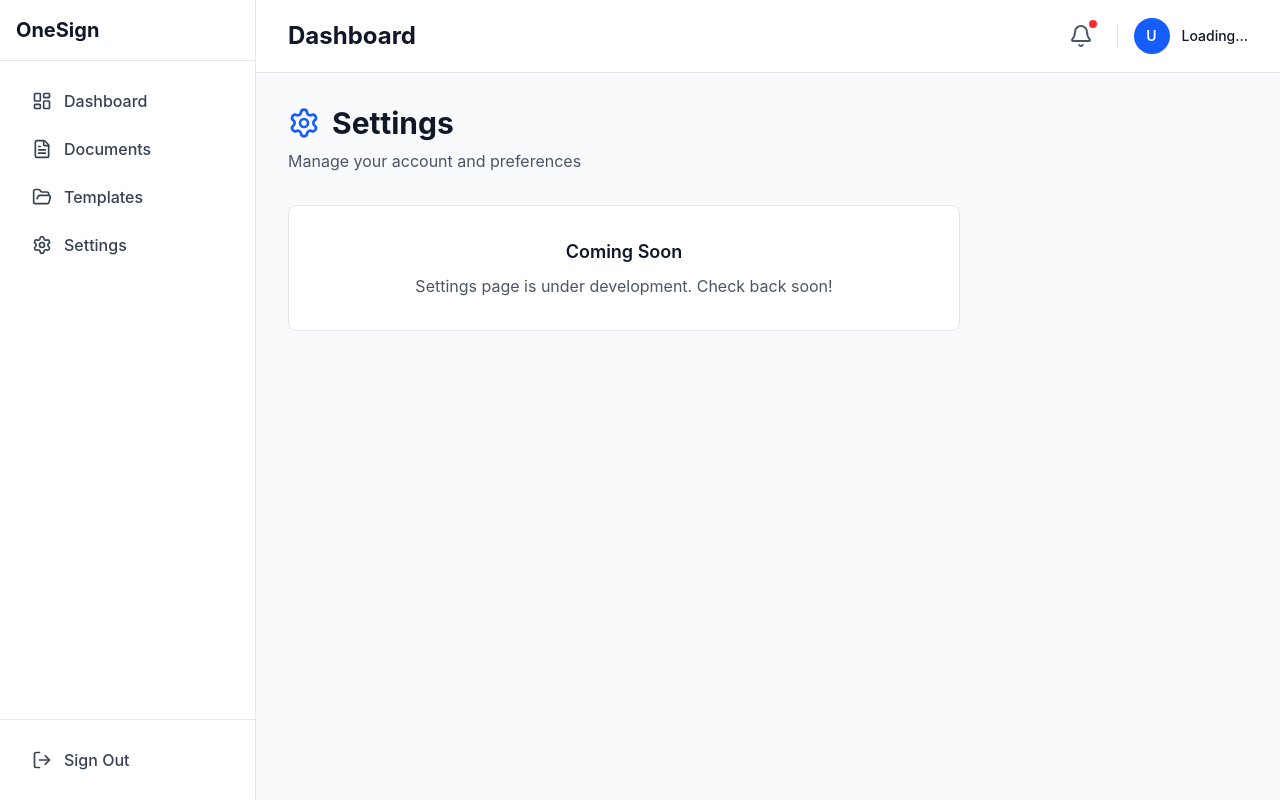
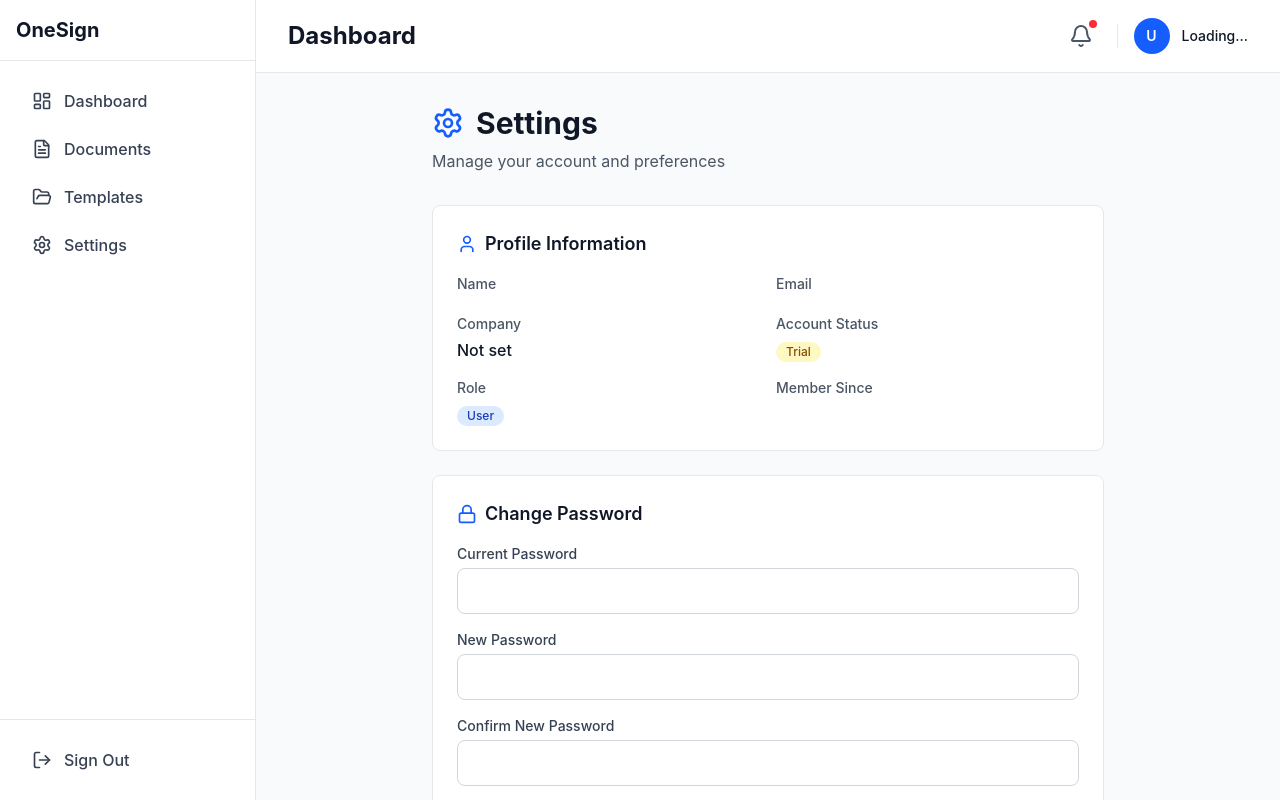
Before and after one commit to moshbari/document-sign-app, a Next.js app: page /dashboard/settings in a window 1280 px wide. Built offline with nearby package versions, Linux system fonts and the light colour scheme; no server answers.

Commit message:
Implement user profile and password change functionality

```diff
--- a/src/app/dashboard/settings/page.tsx
+++ b/src/app/dashboard/settings/page.tsx
@@ -1,10 +1,88 @@
 'use client';
 
-import { Settings as SettingsIcon } from 'lucide-react';
+import { useEffect, useState } from 'react';
+import { Settings as SettingsIcon, User, Lock, Save, Check } from 'lucide-react';
+
+interface UserProfile {
+  id: string;
+  name: string;
+  email: string;
+  role: string;
+  company: string | null;
+  accountStatus: string;
+  createdAt: string;
+}
 
 export default function SettingsPage() {
+  const [user, setUser] = useState<UserProfile | null>(null);
+  const [loading, setLoading] = useState(true);
+
+  // Password change state
+  const [currentPassword, setCurrentPassword] = useState('');
+  const [newPassword, setNewPassword] = useState('');
+  const [confirmPassword, setConfirmPassword] = useState('');
+  const [changingPassword, setChangingPassword] = useState(false);
+  const [passwordMessage, setPasswordMessage] = useState('');
+  const [passwordError, setPasswordError] = useState('');
+
+  useEffect(() => {
+    fetch('/api/auth/me')
+      .then((res) => res.json())
+      .then((data) => {
+        if (data.user) setUser(data.user);
+      })
+      .catch(() => {})
+      .finally(() => setLoading(false));
+  }, []);
+
+  const handleChangePassword = async (e: React.FormEvent) => {
+    e.preventDefault();
+    setPasswordMessage('');
+    setPasswordError('');
+
+    if (newPassword !== confirmPassword) {
+      setPasswordError('New passwords do not match');
+      return;
+    }
+    if (newPassword.length < 8) {
+      setPasswordError('Password must be at least 8 characters');
+      return;
+    }
+
+    setChangingPassword(true);
+    try {
+      const res = await fetch('/api/auth/change-password', {
+        method: 'POST',
+        headers: { 'Content-Type': 'application/json' },
+        body: JSON.stringify({ currentPassword, newPassword }),
+      });
+      const data = await res.json();
+      if (!res.ok) {
+        setPasswordError(data.error || 'Failed to change password');
+      } else {
+        setPasswordMessage('Password changed successfully!');
+        setCurrentPassword('');
+        setNewPassword('');
+        setConfirmPassword('');
+      }
+    } catch {
+      setPasswordError('An error occurred');
+    } finally {
+      setChangingPassword(false);
+    }
+  };
+
+  if (loading) {
+    return (
+      <div className="max-w-2xl mx-auto">
+        <div className="h-12 bg-gray-100 rounded animate-pulse mb-8" />
+        <div className="h-64 bg-gray-100 rounded animate-pulse" />
+      </div>
+    );
+  }
+
   return (
-    <div className="max-w-2xl">
+    <div className="max-w-2xl mx-auto">
       <div className="mb-8">
         <div className="flex items-center gap-3 mb-2">
           <SettingsIcon className="w-8 h-8 text-blue-600" />
@@ -13,13 +91,129 @@ export default function SettingsPage() {
         <p className="text-gray-600">Manage your account and preferences</p>
       </div>
 
-      <div className="bg-white rounded-lg border border-gray-200 p-8 text-center">
-        <h2 className="text-lg font-semibold text-gray-900 mb-2">
-          Coming Soon
-        </h2>
-        <p className="text-gray-600">
-          Settings page is under development. Check back soon!
-        </p>
+      {/* Profile Info */}
+      <div className="bg-white rounded-lg border border-gray-200 p-6 mb-6">
+        <div className="flex items-center gap-2 mb-4">
+          <User className="w-5 h-5 text-blue-600" />
+          <h2 className="text-lg font-semibold text-gray-900">Profile Information</h2>
+        </div>
+
+        <div className="space-y-4">
+          <div className="grid grid-cols-1 sm:grid-cols-2 gap-4">
+            <div>
+              <label className="block text-sm font-medium text-gray-600 mb-1">Name</label>
+              <p className="text-gray-900 font-medium">{user?.name}</p>
+            </div>
+            <div>
+              <label className="block text-sm font-medium text-gray-600 mb-1">Email</label>
+              <p className="text-gray-900 font-medium">{user?.email}</p>
+            </div>
+            <div>
+              <label className="block text-sm font-medium text-gray-600 mb-1">Company</label>
+              <p className="text-gray-900 font-medium">{user?.company || 'Not set'}</p>
+            </div>
+            <div>
+              <label className="block text-sm font-medium text-gray-600 mb-1">Account Status</label>
+              <span
+                className={`inline-flex px-2.5 py-0.5 rounded-full text-xs font-medium ${
+                  user?.accountStatus === 'regular'
+                    ? 'bg-green-100 text-green-800'
+                    : 'bg-yellow-100 text-yellow-800'
+                }`}
+              >
+                {user?.accountStatus === 'regular' ? 'Regular' : 'Trial'}
+              </span>
+            </div>
+            <div>
+              <label className="block text-sm font-medium text-gray-600 mb-1">Role</label>
+              <span
+                className={`inline-flex px-2.5 py-0.5 rounded-full text-xs font-medium ${
+                  user?.role === 'admin'
+                    ? 'bg-purple-100 text-purple-800'
+                    : 'bg-blue-100 text-blue-800'
+                }`}
+              >
+                {user?.role === 'admin' ? 'Admin' : 'User'}
+              </span>
+            </div>
+            <div>
+              <label className="block text-sm font-medium text-gray-600 mb-1">Member Since</label>
+              <p className="text-gray-900 font-medium">
+                {user?.createdAt
+                  ? new Date(user.createdAt).toLocaleDateString('en-US', {
+                      month: 'long',
+                      day: 'numeric',
+                      year: 'numeric',
+                    })
+                  : ''}
+              </p>
+            </div>
+          </div>
+        </div>
+      </div>
+
+      {/* Change Password */}
+      <div className="bg-white rounded-lg border border-gray-200 p-6">
+        <div className="flex items-center gap-2 mb-4">
+          <Lock className="w-5 h-5 text-blue-600" />
+          <h2 className="text-lg font-semibold text-gray-900">Change Password</h2>
+        </div>
+
+        <form onSubmit={handleChangePassword} className="space-y-4">
+          <div>
+            <label className="block text-sm font-medium text-gray-700 mb-1">Current Password</label>
+            <input
+              type="password"
+              value={currentPassword}
+              onChange={(e) => setCurrentPassword(e.target.value)}
+              required
+              className="w-full px-4 py-2.5 border border-gray-300 rounded-lg focus:ring-2 focus:ring-blue-500 focus:border-blue-500 outline-none"
+            />
+          </div>
+          <div>
+            <label className="block text-sm font-medium text-gray-700 mb-1">New Password</label>
+            <input
+              type="password"
+              value={newPassword}
+              onChange={(e) => setNewPassword(e.target.value)}
+              required
+              minLength={8}
+              className="w-full px-4 py-2.5 border border-gray-300 rounded-lg focus:ring-2 focus:ring-blue-500 focus:border-blue-500 outline-none"
+            />
+          </div>
+          <div>
+            <label className="block text-sm font-medium text-gray-700 mb-1">Confirm New Password</label>
+            <input
+              type="password"
+              value={confirmPassword}
+              onChange={(e) => setConfirmPassword(e.target.value)}
+              required
+              minLength={8}
+              className="w-full px-4 py-2.5 border border-gray-300 rounded-lg focus:ring-2 focus:ring-blue-500 focus:border-blue-500 outline-none"
+            />
+          </div>
+
+          {passwordError && (
+            <div className="bg-red-50 border border-red-200 rounded-lg p-3 text-sm text-red-700">
+              {passwordError}
+            </div>
+          )}
+          {passwordMessage && (
+            <div className="bg-green-50 border border-green-200 rounded-lg p-3 text-sm text-green-700 flex items-center gap-2">
+              <Check className="w-4 h-4" />
+              {passwordMessage}
+            </div>
+          )}
+
+          <button
+            type="submit"
+            disabled={changingPassword}
+            className="inline-flex items-center gap-2 px-5 py-2.5 bg-blue-600 text-white rounded-lg hover:bg-blue-700 transition-colors font-medium disabled:opacity-50"
+          >
+            <Save className="w-4 h-4" />
+            {changingPassword ? 'Changing...' : 'Change Password'}
+          </button>
+        </form>
       </div>
     </div>
   );
```
